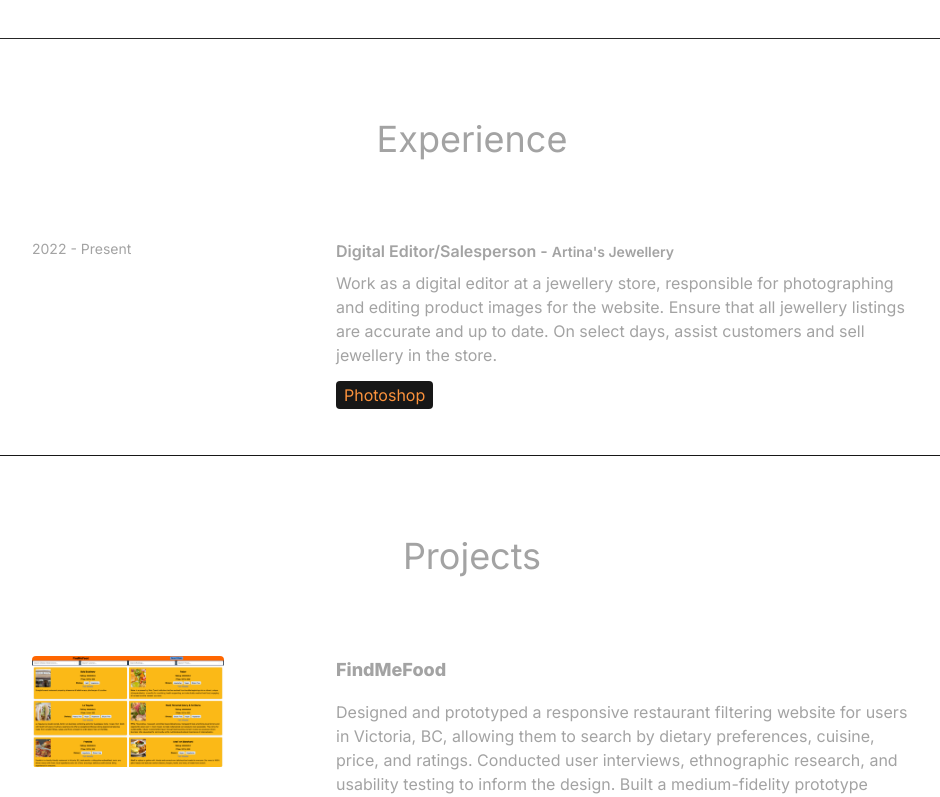
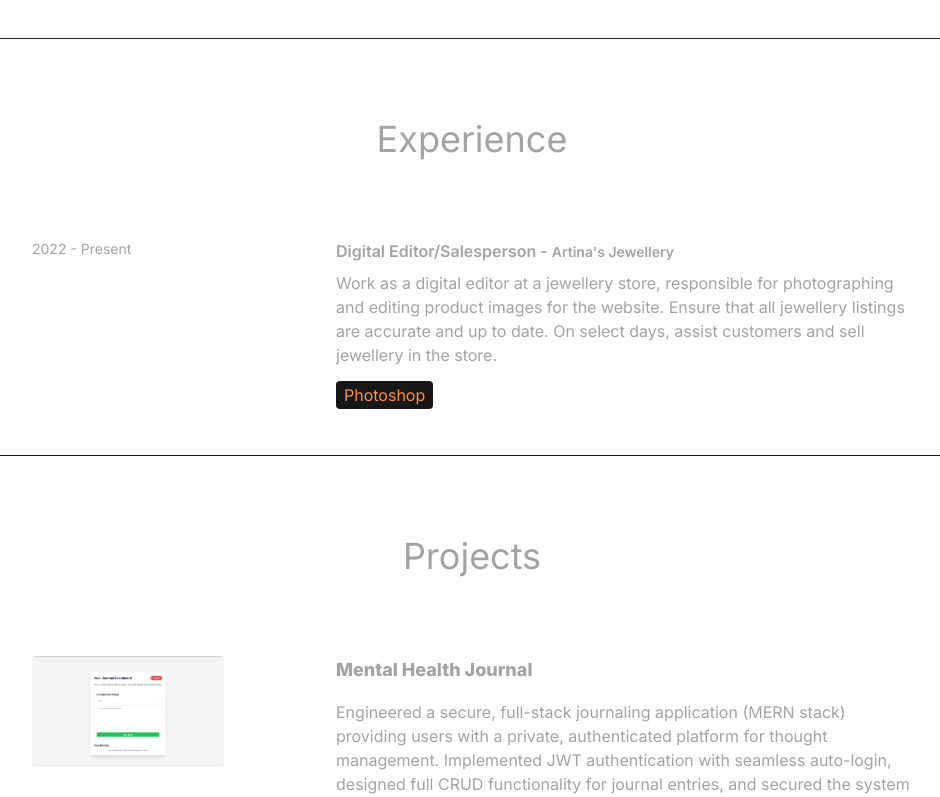
Before and after one commit to DanyaHumeniuk/my-portfolio, a React (Vite) app: page / in a window 1280 px wide. Shown: the part 2000-2797 px from the top of the page, without its empty margins (168-1108 px from the left). Built offline with nearby package versions, Linux system fonts and the light colour scheme.

Commit message:
docs(portfolio): Add Mental Wellness Journal project data

```diff
--- a/src/constants/index.js
+++ b/src/constants/index.js
@@ -3,6 +3,7 @@ import danland from "../assets/projects/danland.png"
 import freelance from "../assets/projects/freelance.png"
 import danland1 from "../assets/projects/danland1.png"
 import findmefood from "../assets/projects/findmefood.png"
+import mentalhealthapp from "../assets/projects/MentalHealthJournalApp.png"
 
 export const HERO_CONTENT = `I am passionate about front-end development and enjoy combining creativity with technology to build visually appealing, accessible, and highly functional websites. With a background in psychology, I have a deep understanding of user behavior, which allows me to create intuitive and engaging digital experiences. My focus is on front-end development, problem-solving, and designing interfaces that are both aesthetically pleasing and easy to navigate, ensuring seamless interactions for users.`;
 
@@ -19,6 +20,13 @@ export const EXPERIENCES = [
 ];
 
 export const PROJECTS = [
+  {
+    title: "Mental Health Journal",
+    image: mentalhealthapp,
+    description: "Engineered a secure, full-stack journaling application (MERN stack) providing users with a private, authenticated platform for thought management. Implemented JWT authentication with seamless auto-login, designed full CRUD functionality for journal entries, and secured the system by refactoring component structure and revoking exposed credentials.",
+    link: "https://mental-health-journal-psi.vercel.app",
+    technologies: ["React", "Tailwind CSS", "Node.js", "Express", "MongoDB", "JWT"],
+  },
   {
     title: "FindMeFood",
     image: findmefood,
```
Also changed, not shown: src/assets/projects/MentalHealthJournalApp.png (added).
